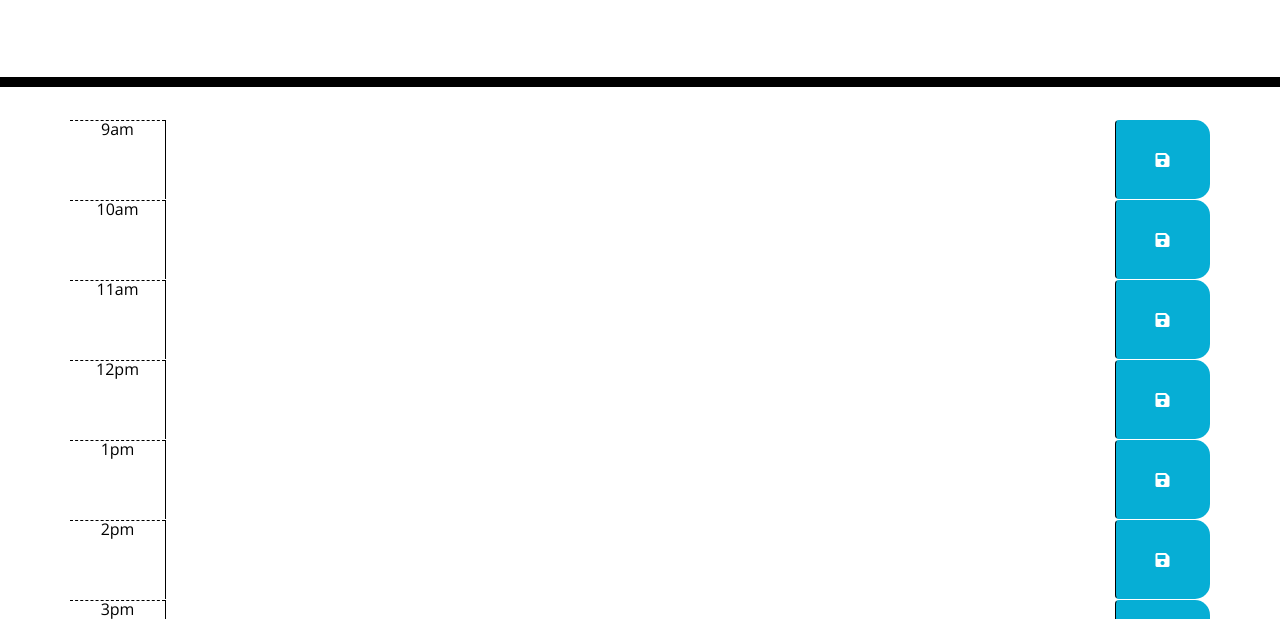
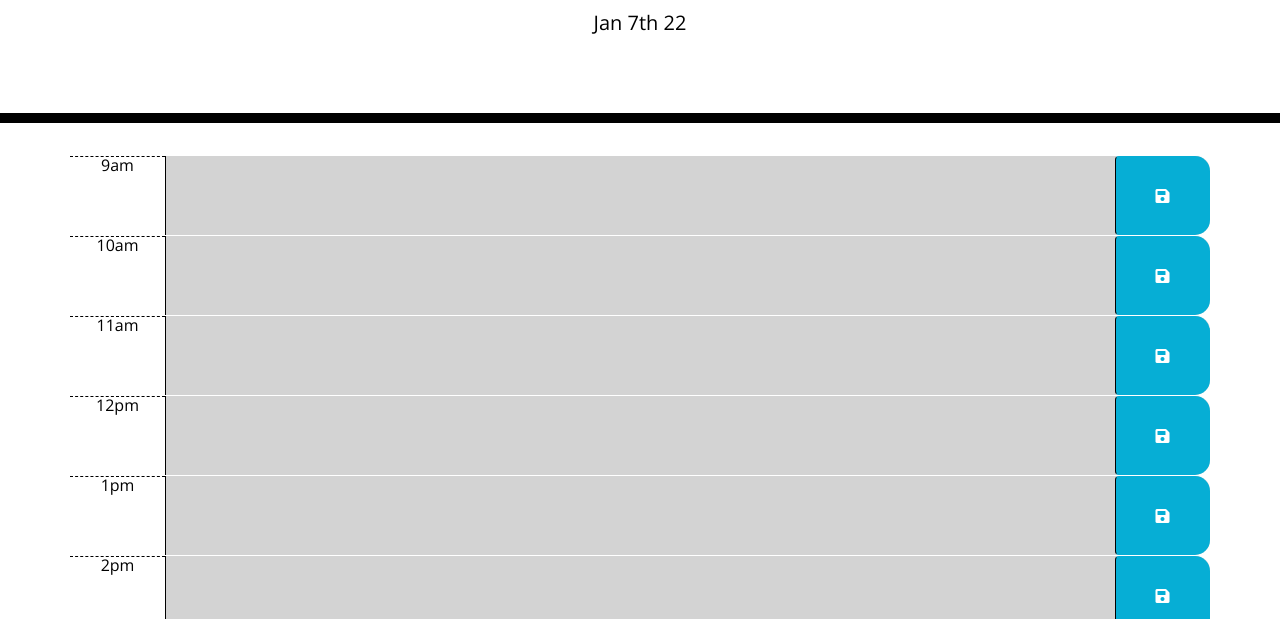
Before and after one commit to Csimonusa/work-day-scheduler, a plain HTML site: page index.html in a window 1280 px wide. Shown: the part 181-800 px from the top of the page. Drawn offline with nearby package versions, Linux system fonts and the light colour scheme; files that its build step writes are made by us from their sources.

Commit message:
fixed script tag pathing.

```diff
--- a/index.html
+++ b/index.html
@@ -80,6 +80,6 @@
 
     <script src="https://cdnjs.cloudflare.com/ajax/libs/jquery/3.2.1/jquery.min.js"></script>
     <script src="https://cdnjs.cloudflare.com/ajax/libs/moment.js/2.24.0/moment.min.js"></script>
-    <script src="./script.js"></script>
+    <script src="./Develop/script.js"></script>
   </body>
 </html>
```
